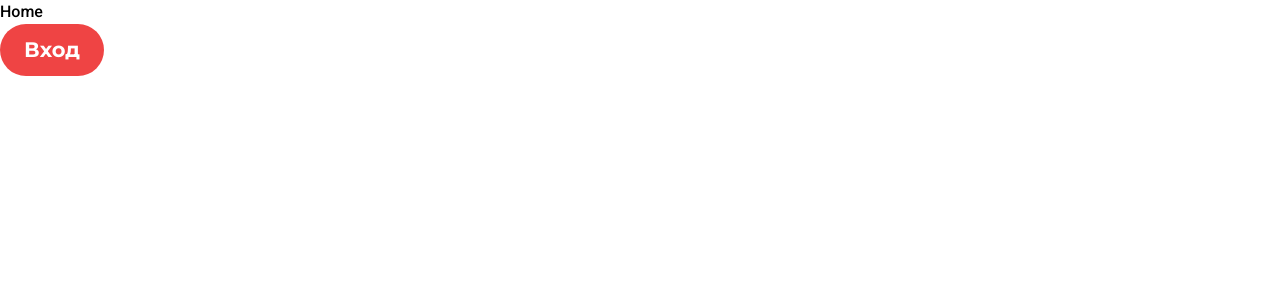
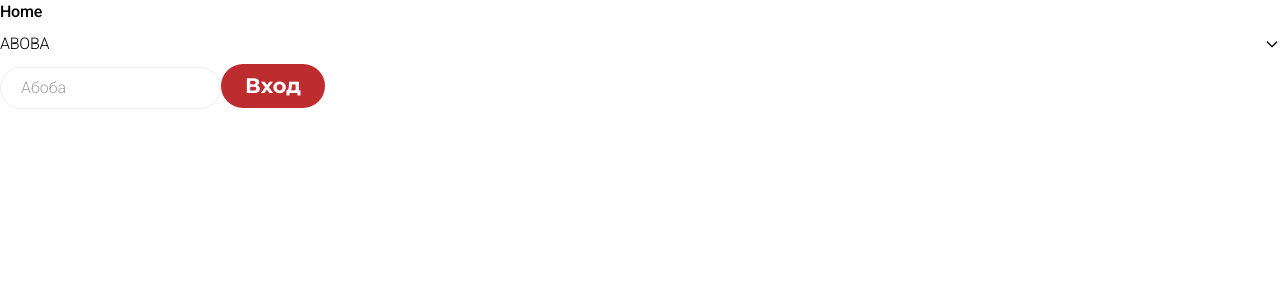
Before and after one commit to talkiiing-team/neeboo-client, a Vue app: page / in a window 1280 px wide. Shown: the top 300 px of the page. Built offline with nearby package versions, Linux system fonts and the light colour scheme.

Commit message:
Layout button, input and select

```diff
--- a/package.json
+++ b/package.json
@@ -8,6 +8,7 @@
     "lint": "vue-cli-service lint"
   },
   "dependencies": {
+    "@heroicons/vue": "^1.0.1",
     "@tailwindcss/postcss7-compat": "^2.0.2",
     "autoprefixer": "^9",
     "core-js": "^3.6.5",
--- a/src/assets/styles/tailwind.pcss
+++ b/src/assets/styles/tailwind.pcss
@@ -9,34 +9,34 @@
 
   /* Typography combinations */
   .m4 {
-    @apply font-montserrat font-bold text-4;
+    @apply font-montserrat font-bold text-4 leading-4;
   }
   .m3 {
-    @apply font-montserrat font-semibold text-3;
+    @apply font-montserrat font-semibold text-3 leading-3;
   }
   .m2 {
-    @apply font-montserrat font-normal text-2;
+    @apply font-montserrat font-normal text-2 leading-2;
   }
   .m1 {
-    @apply font-montserrat font-normal text-1;
+    @apply font-montserrat font-normal text-1 leading-1;
   }
   .r4 {
-    @apply font-roboto font-bold text-4;
+    @apply font-roboto font-bold text-4 leading-4;
   }
   .r3 {
-    @apply font-roboto font-semibold text-3;
+    @apply font-roboto font-medium text-3 leading-3;
   }
   .r2 {
-    @apply font-roboto font-normal text-2;
+    @apply font-roboto font-light text-2 leading-2;
   }
   .r1 {
-    @apply font-roboto font-normal text-1;
+    @apply font-roboto font-light text-1 leading-1;
   }
 }
 
 @layer base {
   html, body {
-    @apply font-roboto;
+    @apply font-roboto tracking-default;
   }
   #app {
     @apply min-h-full;
--- a/src/components/VButton.vue
+++ b/src/components/VButton.vue
@@ -1,22 +1,31 @@
 <template>
-  <button class="m4 flex flex-row justify-center items-center
-  bg-red-500 rounded-full py-2.5 px-6 text-white"
-  :class="type == 'disabled' ? 'disabled' : ''">
-    <slot></slot>
-  </button>
+  <button
+    class="
+      m4 text-center px-6 py-2.5 bg-red rounded-full text-white cursor-pointer transition
+      duration-150 select-none focus:outline-none shadow-none hover:shadow-inner
+    "
+    :disabled="disabled"
+    :class="{
+      'bg-gray-darker pointer-events-none': disabled,
+    }"
+    >
+      <slot></slot>
+    </button>
 </template>
 
 <script>
 export default {
   name: 'VButton',
   props: {
-    type: {
-      type: String,
-      default: 'default',
+    disabled: {
+      type: Boolean,
+      default: false,
     },
+    // variant: {
+    //   type: String,
+    //   default: 'light',
+    //   validator: (v: string) => ['light', 'green', 'concave'].includes(v),
+    // },
   },
 };
 </script>
-
-<style scoped>
-</style>
--- /dev/null
+++ b/src/components/VInput.vue
@@ -0,0 +1,39 @@
+<template>
+  <input
+    :type="type"
+    :placeholder="placeholder"
+    @input="handleInput"
+    class="
+      rounded-full border-box px-5 py-2.5 border-gray-light border-1 outline-none r2 text-black
+      placeholder:text-gray-light hover:border-gray-darker transition-colors duration-200
+    "
+  />
+</template>
+
+<script>
+export default {
+  name: 'VInput',
+  props: {
+    placeholder: {
+      type: String,
+      required: true,
+    },
+    type: {
+      type: String,
+      default: 'text',
+    },
+    modelValue: {
+      type: String,
+    },
+  },
+  setup(_, { emit }) {
+    const handleInput = (event) => {
+      const { value } = event.target;
+      emit('update:modelValue', value);
+    };
+    return {
+      handleInput,
+    };
+  },
+};
+</script>
--- /dev/null
+++ b/src/components/VSelect.vue
@@ -0,0 +1,58 @@
+<template>
+  <div class="
+    w-full
+  ">
+    <div class="
+      flex flex-row justify-between items-center py-2.5 cursor-pointer
+    " @click="toggle">
+      <div class="r2">
+        <template v-if="modelValue">{{ modelValue.display }}</template>
+        <template v-else>{{ options[0].display }}</template>
+      </div>
+      <ChevronDownIcon class="h-4 w-4 transform transition-transform duration-300" :class="{
+        'rotate-180': toggled,
+      }"/>
+    </div>
+    <div v-if="toggled">
+      <div v-for="option in options" :key="option">
+        <div @click="select(option)" class="r2">{{ option.display }}</div>
+      </div>
+    </div>
+  </div>
+</template>
+
+<script>
+import { ref } from 'vue';
+import { ChevronDownIcon } from '@heroicons/vue/outline';
+
+export default {
+  name: 'VSelect',
+  components: {
+    ChevronDownIcon,
+  },
+  props: {
+    options: {
+      // [{ display: 'Дисплей Нейм', value: 'code_value' }]
+      type: Array,
+      required: true,
+    },
+    modelValue: {
+      type: Object,
+    },
+  },
+  setup(_, { emit }) {
+    const toggled = ref(false);
+
+    const toggle = () => { toggled.value = !toggled.value; };
+    const select = (option) => { emit('update:modelValue', option); };
+
+    const handleInput = (e) => emit('update:modelValue', e.target.value);
+    return {
+      handleInput,
+      toggle,
+      toggled,
+      select,
+    };
+  },
+};
+</script>
--- a/src/views/Home.vue
+++ b/src/views/Home.vue
@@ -1,16 +1,31 @@
 <template>
   <div>
-    <VButton>Вход</VButton>
+    <VSelect :options="[
+      {
+        display: 'ABOBA',
+        value: 'big_aboba',
+      },
+      {
+        display: 'абоба',
+        value: 'russian_aboba',
+      },
+    ]" :placeholder="'Выбери абобу'"></VSelect>
+    <VInput placeholder="Абоба"/>
+    <VButton tag="button">Вход</VButton>
   </div>
 </template>
 
 <script>
 import VButton from '@/components/VButton.vue';
+import VInput from '@/components/VInput.vue';
+import VSelect from '@/components/VSelect.vue';
 
 export default {
   name: 'Home',
   components: {
     VButton,
+    VInput,
+    VSelect,
   },
 };
 </script>
--- a/tailwind.config.js
+++ b/tailwind.config.js
@@ -13,9 +13,32 @@ module.exports = {
       4: '1.3125rem',
       3: '1.125rem',
       2: '1rem',
+      1: '0.75rem',
+    },
+    colors: {
+      red: '#BD2D2F',
+      white: '#FFF',
+      gray: {
+        light: '#EEE',
+        darker: '#C9C9C9',
+      },
+    },
+    letterSpacing: {
+      default: '-0.24px',
+    },
+    lineHeight: {
+      4: '1.5rem',
+      3: '1.3125rem',
+      2: '1.25rem',
       1: '0.8125rem',
     },
+    boxShadow: {
+      inner: 'inset 0px 4px 4px rgba(0, 0, 0, 0.25)',
+    },
     extend: {
+      borderWidth: {
+        1: '1px',
+      },
     },
   },
   variants: {
```
Also changed, not shown: 1 other file (tests, documents, lock files or other folders).
